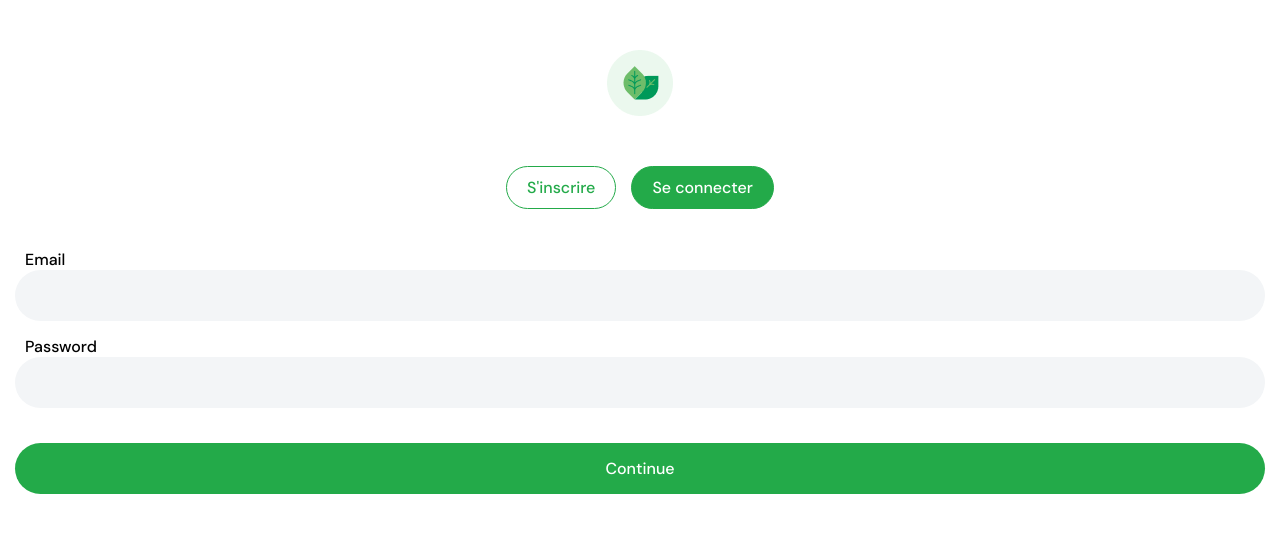
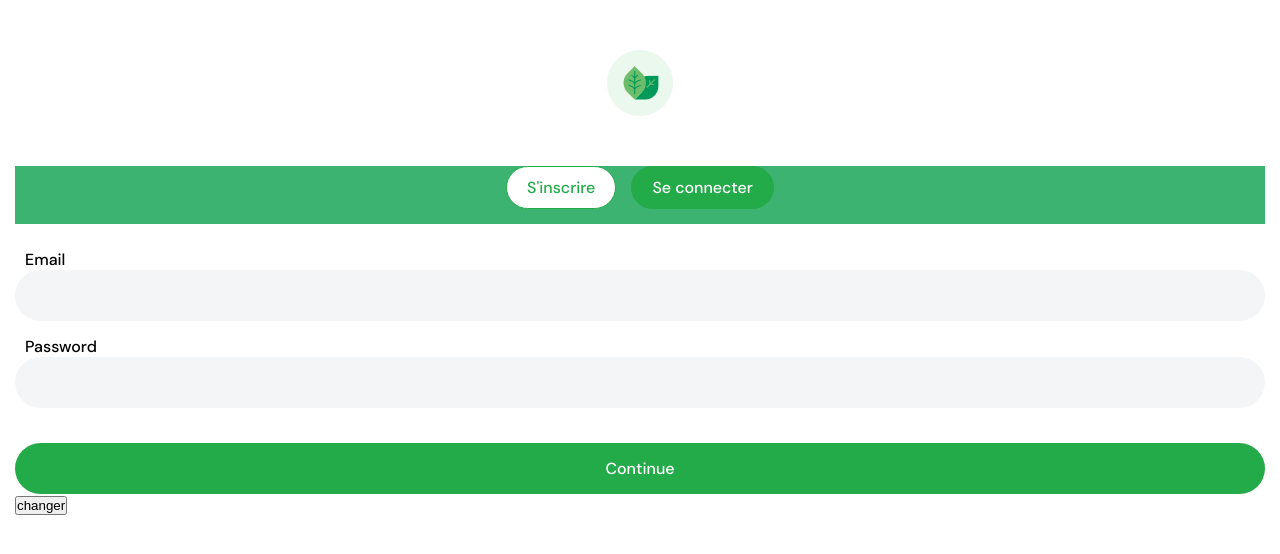
Before and after one commit to Abdrul/ProjectEcommerce, a React (Create React App) app in the folder ecommerceapp/: page /login in a window 1280 px wide. Shown: the top 554 px of the page. Built offline with nearby package versions, Linux system fonts and the light colour scheme; no server answers.

Commit message:
finally update theme

```diff
--- /dev/null
+++ b/ecommerceapp/src/App.css
@@ -0,0 +1,7 @@
+#dark {
+  background: #0d1f29;
+}
+
+#light {
+  background: white;
+}
--- a/ecommerceapp/src/App.js
+++ b/ecommerceapp/src/App.js
@@ -1,8 +1,8 @@
 import HomePage from "./pages/Intro";
 import Registration from "./pages/Registration";
 import { Routes, Route } from "react-router-dom";
-import { createGlobalStyle } from "styled-components";
-import { useState } from "react";
+import { createGlobalStyle, ThemeProvider } from "styled-components";
+import { useCallback, useEffect, useState } from "react";
 import { onAuthStateChanged } from "firebase/auth";
 import { auth } from "./utils/firebase.config";
 import Home from "./pages/Home";
@@ -11,22 +11,43 @@ import Cart from "./pages/Cart";
 import ProductDetails from "./components/ProductDetails/ProductDetails";
 import AllProductsPage from "./pages/AllProductsPage";
 import PagesCategories from "./components/PagesCategories";
+import "./App.css";
 
 function App() {
   const [user, setUser] = useState(null);
 
+  useEffect(() => {
     onAuthStateChanged(auth, (currentUser) => {
       setUser(currentUser);
     });
+  }, []);
+
+  const [theme, setTheme] = useState(true);
+
+  const themeOne = {
+    main: "mediumseagreen",
+    body: "blue",
+  };
+  const themeTwo = {
+    main: "violet",
+    body: "red",
+  };
+
+  const onToggle = () => {
+    setTheme(!theme);
+  };
 
   return (
+    <UidContext.Provider value={user}>
+      <ThemeProvider theme={theme ? themeOne : themeTwo}>
         <div className="App">
           <GlobalStyle />
-
-      <UidContext.Provider value={user}>
           <Routes>
             <Route path="/" element={<HomePage />} />
-          <Route path="/login" element={<Registration />} />
+            <Route
+              path="/login"
+              element={<Registration onToggle2={onToggle} />}
+            />
             <Route path="/home" element={<Home />} />
             <Route path="/allProducts" element={<AllProductsPage />} />
             <Route path="/:categorie" element={<PagesCategories />} />
@@ -34,8 +55,9 @@ function App() {
             <Route path="/vegetables/:id" element={<ProductDetails />} />
             <Route path="/cart" element={<Cart />} />
           </Routes>
+        </div>
+      </ThemeProvider>
     </UidContext.Provider>
-    </div>
   );
 }
 
--- a/ecommerceapp/src/components/HomePage/BestSelling.js
+++ b/ecommerceapp/src/components/HomePage/BestSelling.js
@@ -73,6 +73,10 @@ const DisplayCards = styled.div`
     }
   }
 
+  #dark .cart-products {
+    background: #1a3848;
+  }
+
   .add-card {
     position: absolute;
     bottom: 10px;
--- a/ecommerceapp/src/components/HomePage/Profil.js
+++ b/ecommerceapp/src/components/HomePage/Profil.js
@@ -4,6 +4,7 @@ import styled from "styled-components";
 
 function Profil() {
   const uid = useContext(UidContext);
+  console.log(uid);
 
   return (
     <Header>
--- a/ecommerceapp/src/pages/Registration.js
+++ b/ecommerceapp/src/pages/Registration.js
@@ -1,10 +1,13 @@
 import React, { useState } from "react";
 import Login from "../components/AuthForm/Login";
 import SignUp from "../components/AuthForm/SignUp";
-import styled from "styled-components";
+import styled, { useTheme } from "styled-components";
 
-function Registration() {
+function Registration({ onToggle2 }) {
   const [login, setLogin] = useState(true);
+
+  console.log(onToggle2);
+  const test = () => {};
 
   return (
     <Main>
@@ -22,6 +25,8 @@ function Registration() {
       </WrapperButton>
 
       {login ? <Login /> : <SignUp />}
+
+      <button onClick={onToggle2}>changer</button>
     </Main>
   );
 }
@@ -45,6 +50,7 @@ const WrapperButton = styled.div`
   justify-content: center;
   align-items: center;
   gap: 15px;
+  background: ${(props) => props.theme.main};
 `;
 
 const Button = styled.button`
```
Lines whose indentation alone changed are shown as unchanged.
